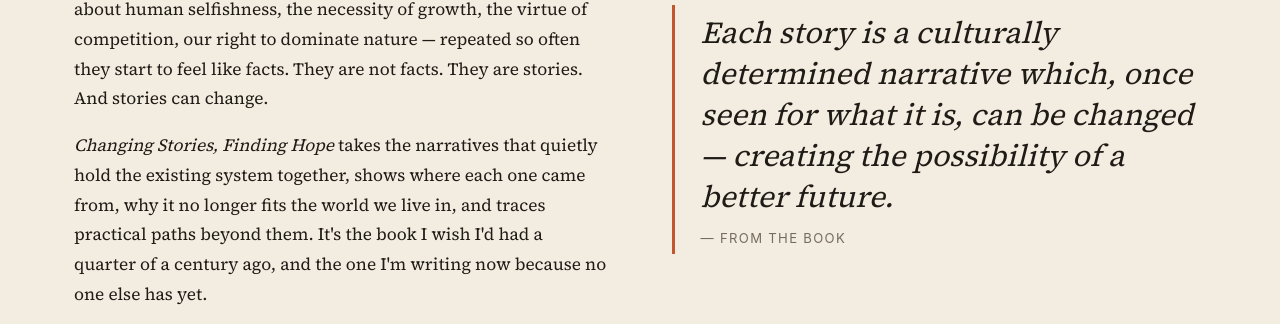
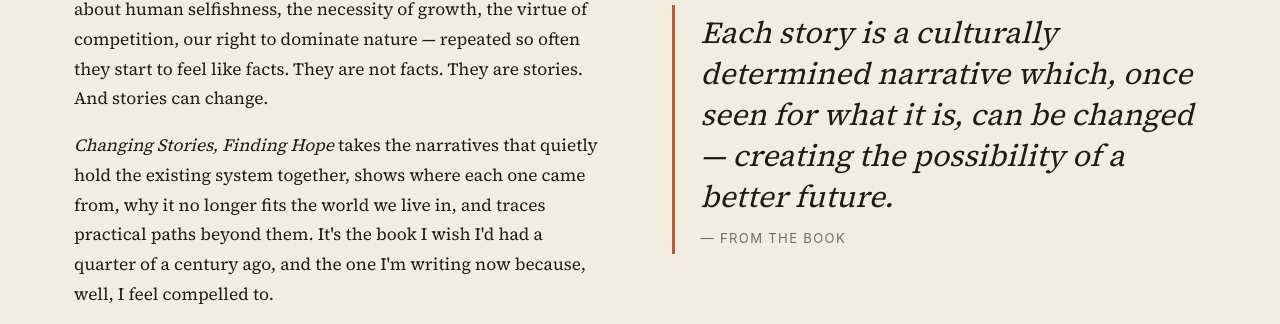
Before and after one commit to oliverdvh/oliverdvh-site, an Eleventy site: page src/book.md in a window 1280 px wide. Shown: the part 713-1037 px from the top of the page. Built offline with nearby package versions, Linux system fonts and the light colour scheme; Eleventy itself is replaced by a stand-in of ours; files that its build step writes are made by us from their sources; a web font is replaced by a local one.

Commit message:
Update Pages “book”

```diff
--- a/src/book.md
+++ b/src/book.md
@@ -22,7 +22,7 @@ paragraphs:
     hold the existing system together, shows where each one came from, why it no
     longer fits the world we live in, and traces practical paths beyond them.
     It's the book I wish I'd had a quarter of a century ago, and the one I'm
-    writing now because no one else has yet.
+    writing now because, well, I feel compelled to.
   - >
     It's for anyone who senses that the way things are is not the way they have
     to be, written in a personal style that weaves in my core belief in humanity
```
